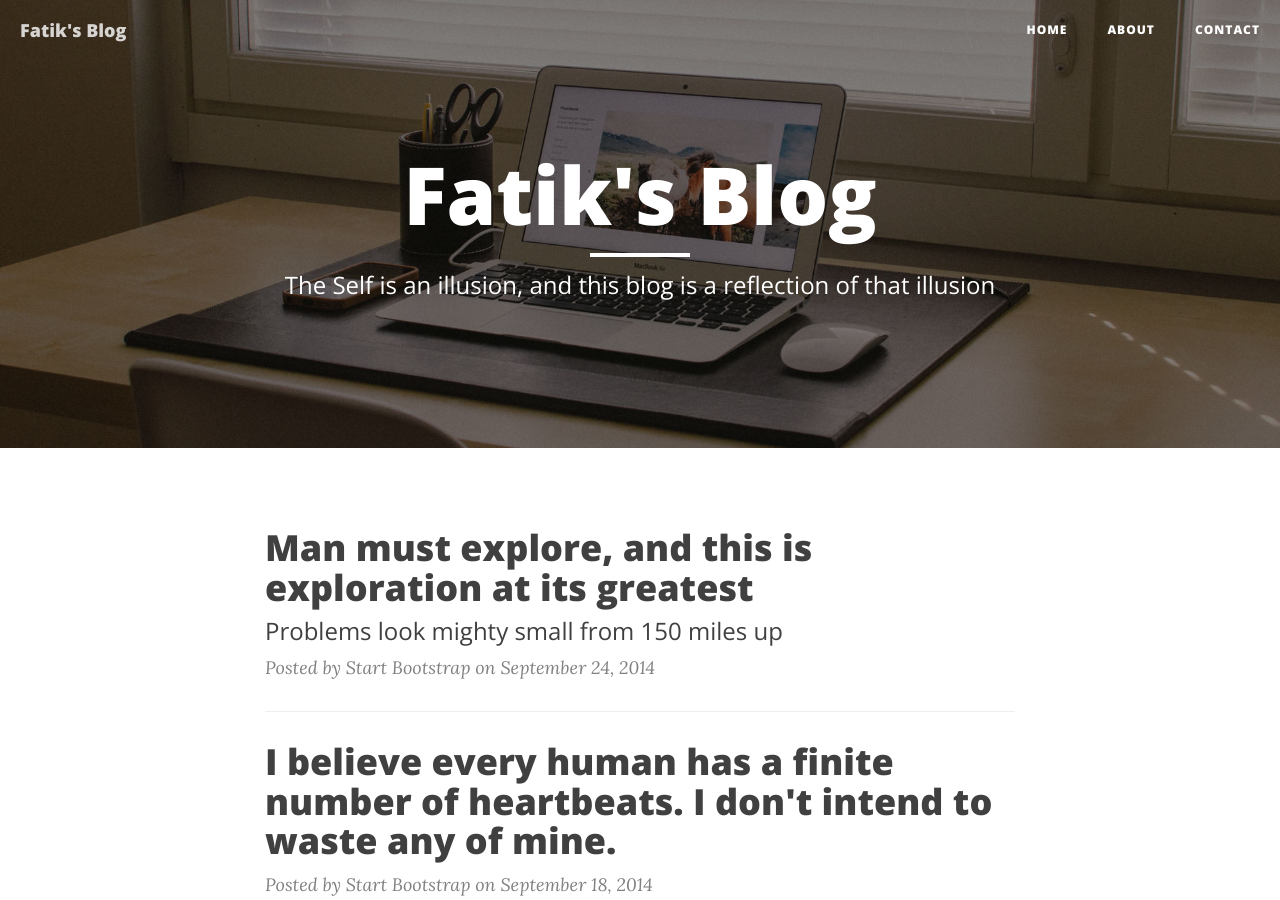
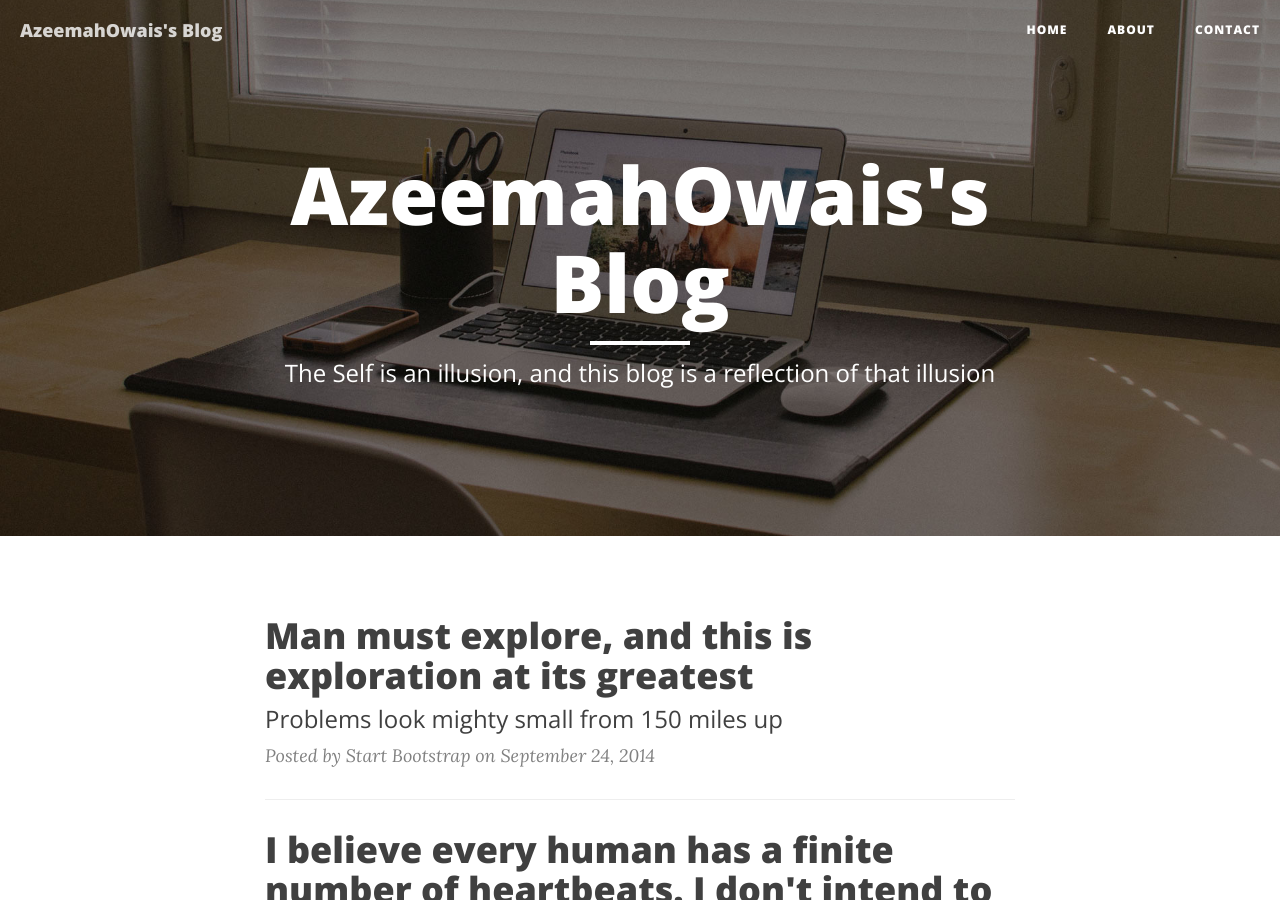
Before and after one commit to AzeemahOwais/AzeemahOwais.github.io, a Jekyll site: the page built from index.html, in a window 1280 px wide and 900 px high. Built offline with Jekyll 4.4.1, drawn with Linux system fonts in a browser that asks for light colours; nearby versions of some CDN libraries; the list of posts is cut into pages by our own code; some of the changed text lies outside the part shown.

Commit message:
Update _config.yml

```diff
--- a/_config.yml
+++ b/_config.yml
@@ -1,7 +1,7 @@
 # Site settings
-title: Fatik's Blog
+title: AzeemahOwais's Blog
 header-img: img/home-bg.jpg
-email: fatikowais@gmail.com
+email: azeemah_owais@gmail.com
 description: "Ungraduate Computer Engineer. Made this blog to share some stuff to the big world"
 baseurl: ""
 url: "http://fatik.github.io"
```
